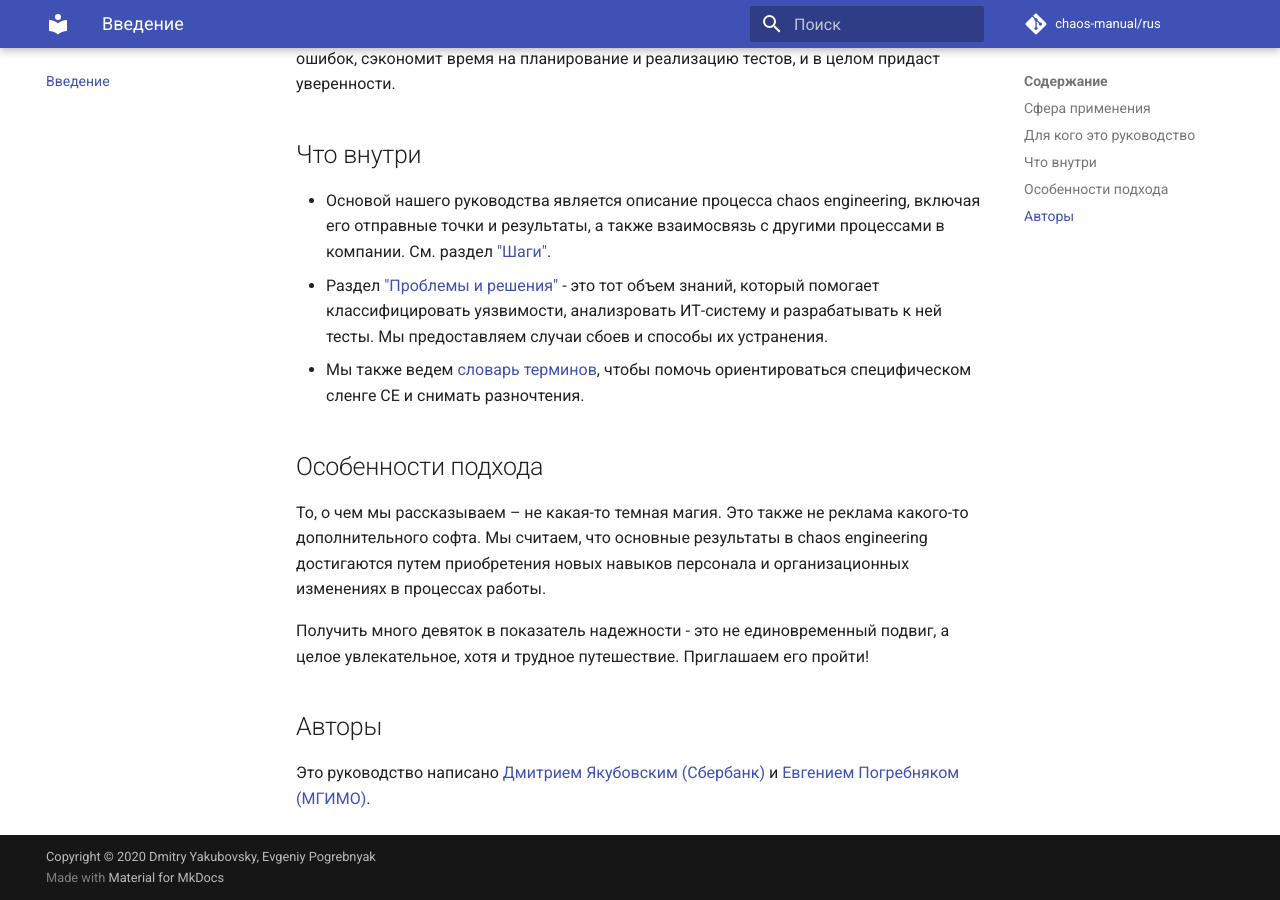
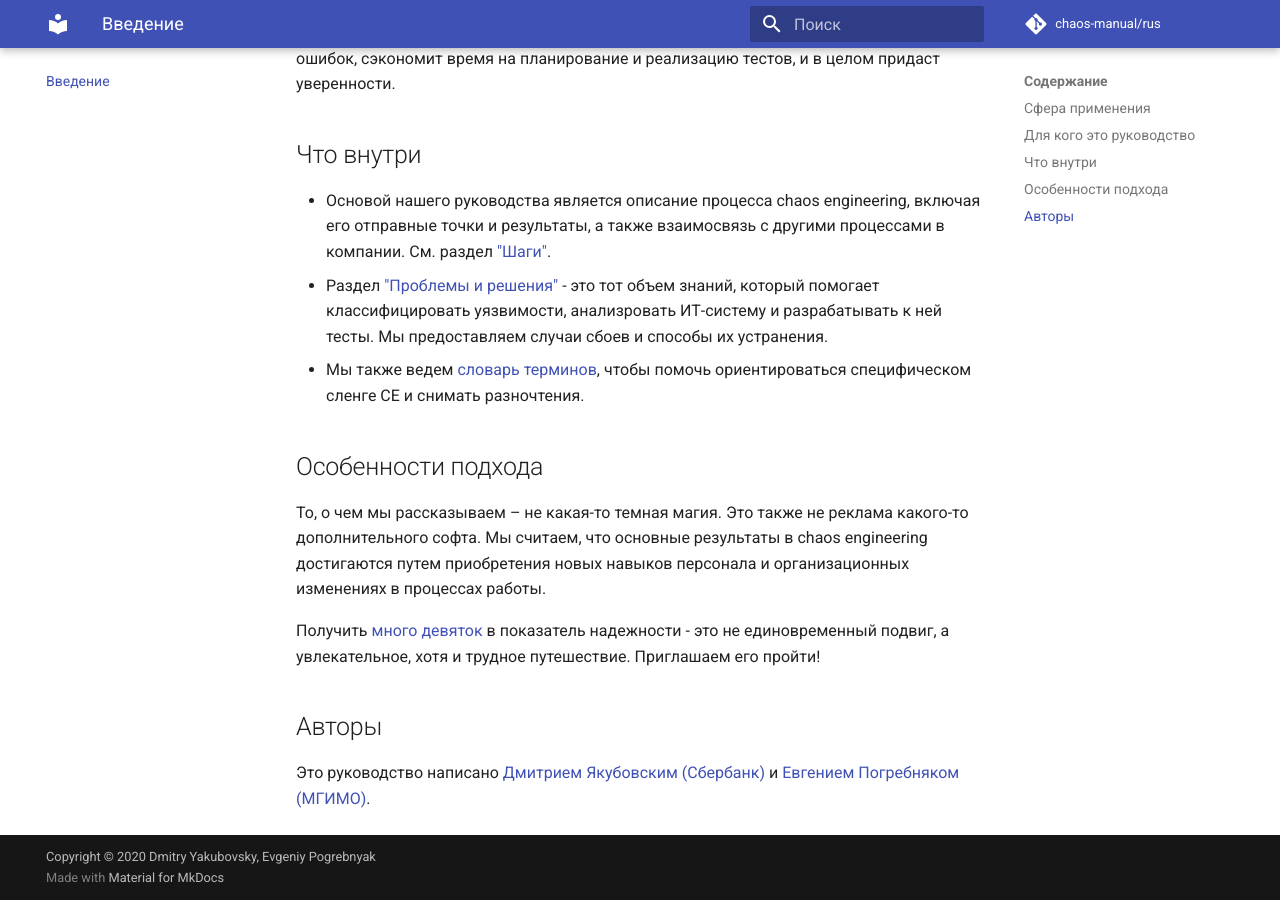
Before and after one commit to chaos-manual/rus, an MkDocs documentation site: the page built from documentation-ru/index.md, in a window 1280 px wide and 900 px high, scrolled down 1159 px. Built offline with MkDocs 1.6.1 and Material for MkDocs 9.7.7, drawn with Linux system fonts in a browser that asks for light colours; comment, search, counter and statistics services are not loaded.

Commit message:
Update index.md

```diff
--- a/documentation-ru/index.md
+++ b/documentation-ru/index.md
@@ -34,7 +34,7 @@
 
 То, о чем мы рассказываем – не какая-то темная магия. Это также не реклама какого-то дополнительного софта. Мы считаем, что основные результаты в chaos engineering достигаются путем приобретения новых навыков персонала и организационных изменениях в процессах работы.
 
-Получить много девяток в показатель надежности - это не единовременный подвиг, а целое увлекательное, хотя и трудное путешествие. Приглашаем его пройти!
+Получить [много девяток](https://en.wikipedia.org/wiki/High_availability) в показатель надежности - это не единовременный подвиг, а увлекательное, хотя и трудное путешествие. Приглашаем его пройти!
 
 ## Авторы
 
```
